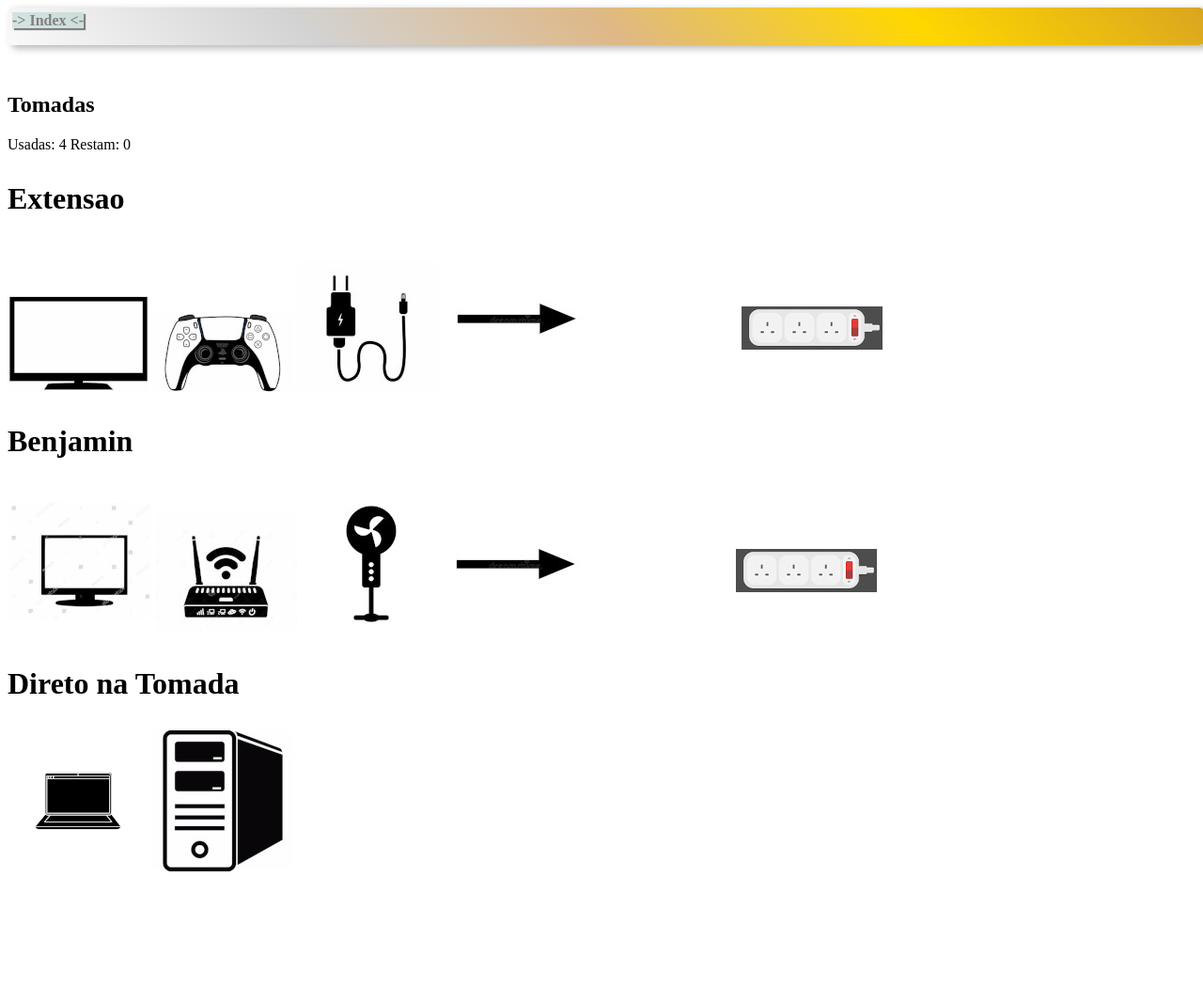
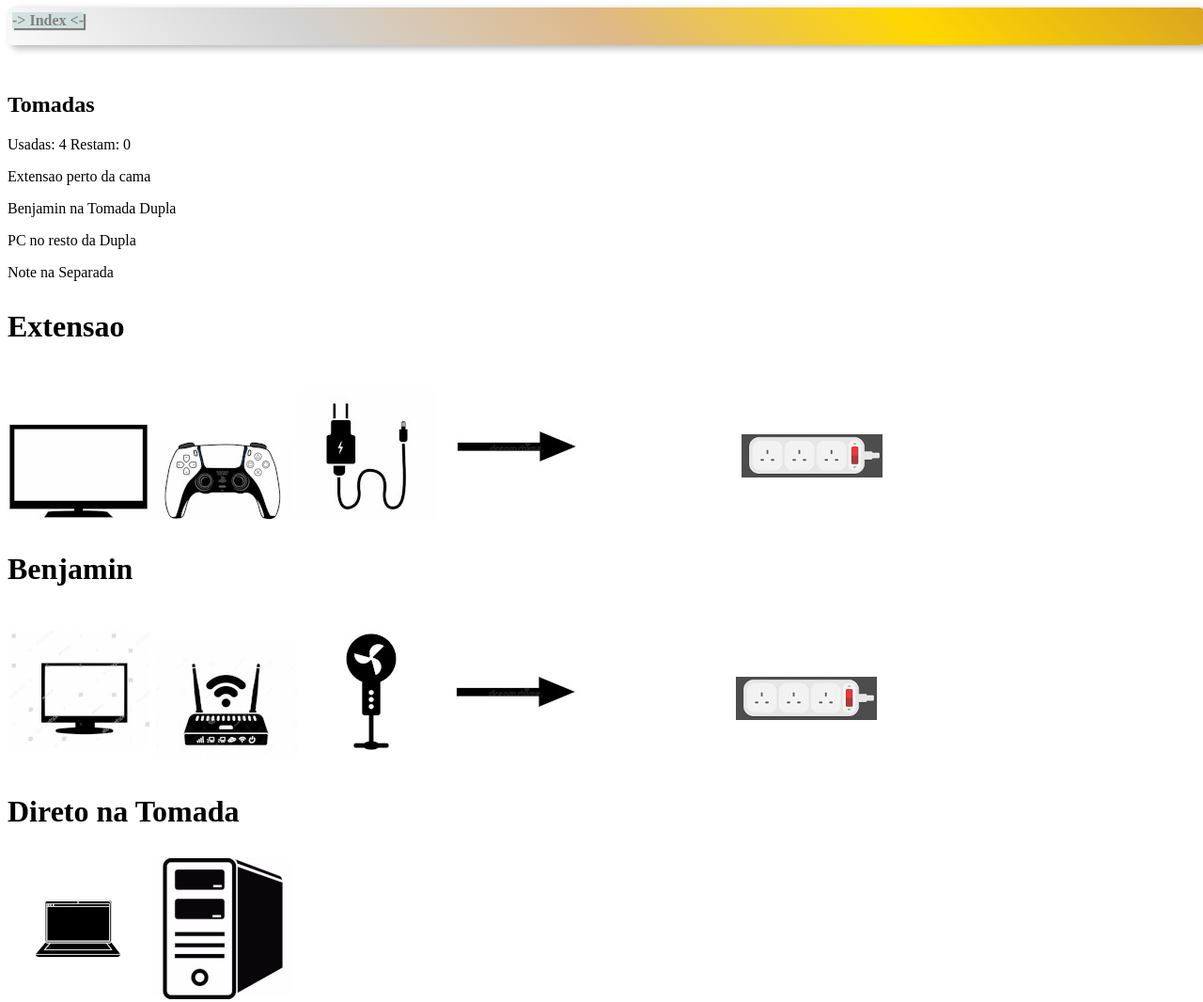
Before and after one commit to JmSantos14/estudos-com-html, a plain HTML site: page quarto.html in a window 1280 px wide. Shown: the whole page at 94% size. Before the commit the page ends 939 px from the top, so only its background shows below. Drawn offline with Linux system fonts and the light colour scheme.

Commit message:
setup de tomadas do quarto

```diff
--- a/quarto.html
+++ b/quarto.html
@@ -51,6 +51,10 @@
 <body>
     <h2>Tomadas</h2>
     <p>Usadas: 4 Restam: 0</p>
+    <p>Extensao perto da cama</p>
+    <p>Benjamin na Tomada Dupla</p>
+    <p>PC no resto da Dupla</p>
+    <p>Note na Separada</p>
     <h1 style="color: black;">Extensao</h1>
     <div style="display: flexbox;">
 
```
